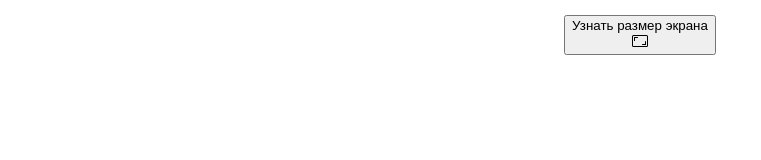
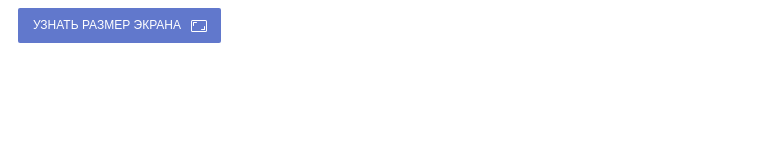
Before and after one commit to ivnlsv/JS, a plain HTML site: page 10_2/index.html in a window 1280 px wide. Shown: the whole page, without its empty margins (0-761 px from the left). Drawn offline with Linux system fonts and the light colour scheme.

Commit message:
Update style.css

```diff
--- a/10_2/style.css
+++ b/10_2/style.css
@@ -1,4 +1,4 @@
-.btn {
+.button {
     padding: 0;
     background-color: transparent;
     border: none;
@@ -13,21 +13,21 @@
     color: white;
     background: #6178cc;
 }
-.btn:hover {
+.button:hover {
     box-shadow: 0px 2px 8px 2px rgba(141,150,178,.3);
     border-radius: 5px;
     transform: scale(1.1);
 }
-.btn__text {
+.button__text {
     margin-right: 10px;
 }
-.btn__icon {
+.button__icon {
     width: 15px;
     height: 15px;
     font-size: 15px;
 }
 
-.task {
+.container {
     display: flex;
     justify-content: center;
     margin-top: 15px;
```
